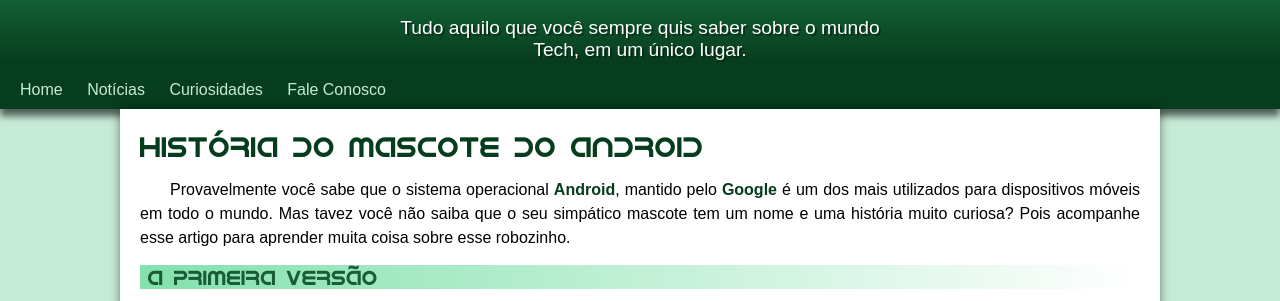
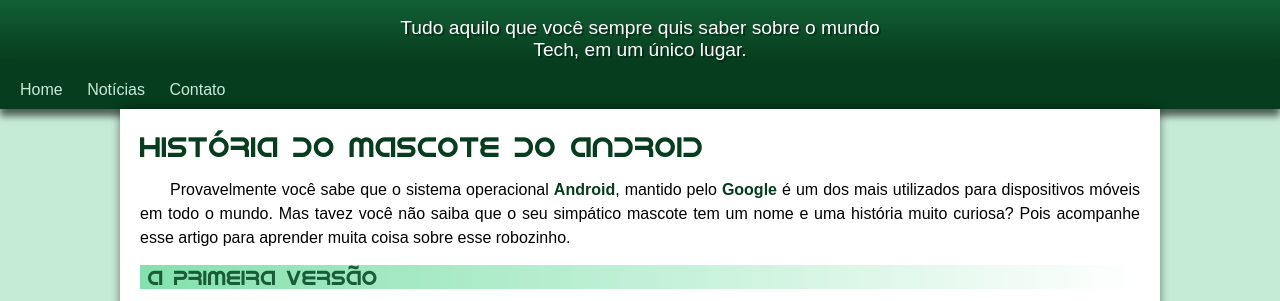
Before and after one commit to rafael-villela/Projeto-Android, a plain HTML site: page index.html in a window 1280 px wide. Shown: the part 130-431 px from the top of the page. Drawn offline with Linux system fonts and the light colour scheme.

Commit message:
problema padding corrigido

```diff
--- a/estilo/style.css
+++ b/estilo/style.css
@@ -63,7 +63,7 @@ header > h1{
 header > p {color: white;
 font-family: var(--fonte-padrao);
 font-size: 1.2em; max-width: 500px;
-margin: auto; padding-right: 10px; padding-left: 10px; text-shadow: 2px 2px 0px rgba(0, 0, 0, 0.362);}
+margin: auto; padding-right: 12px; padding-left: 12px; text-shadow: 2px 2px 0px rgba(0, 0, 0, 0.362);}
 
 nav{background-color: var(--cor5); padding: 20px 10px 10px 10px; color: white; box-shadow: 0px 7px 7px rgba(0, 0, 0, 0.599);}
 
--- a/index.html
+++ b/index.html
@@ -15,8 +15,8 @@
 <nav>
     <a href="#">Home</a>
     <a href="#">Notícias</a>
-    <a href="#">Curiosidades</a>
-    <a href="#">Fale Conosco</a>
+    <a href="#">Contato</a>
+
 </nav>
 <main>
     <article>
```
